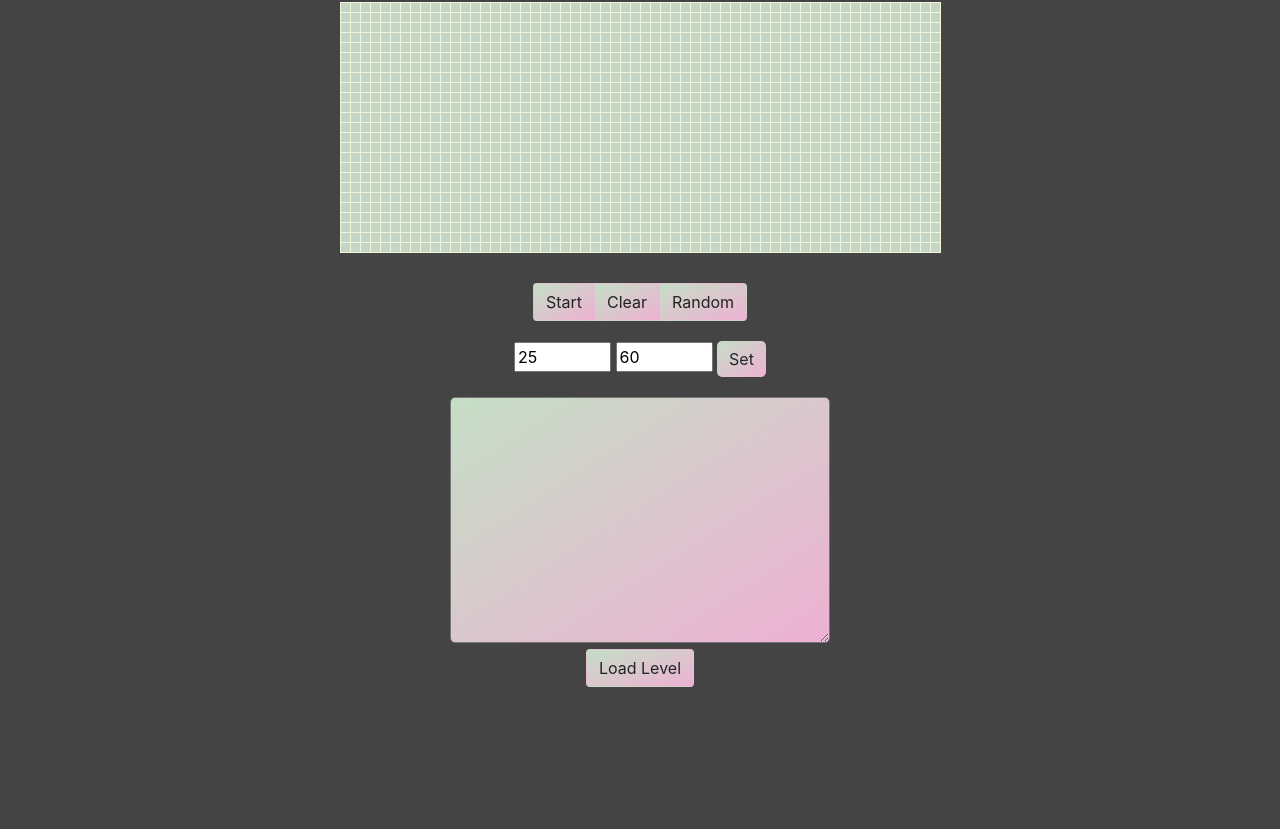
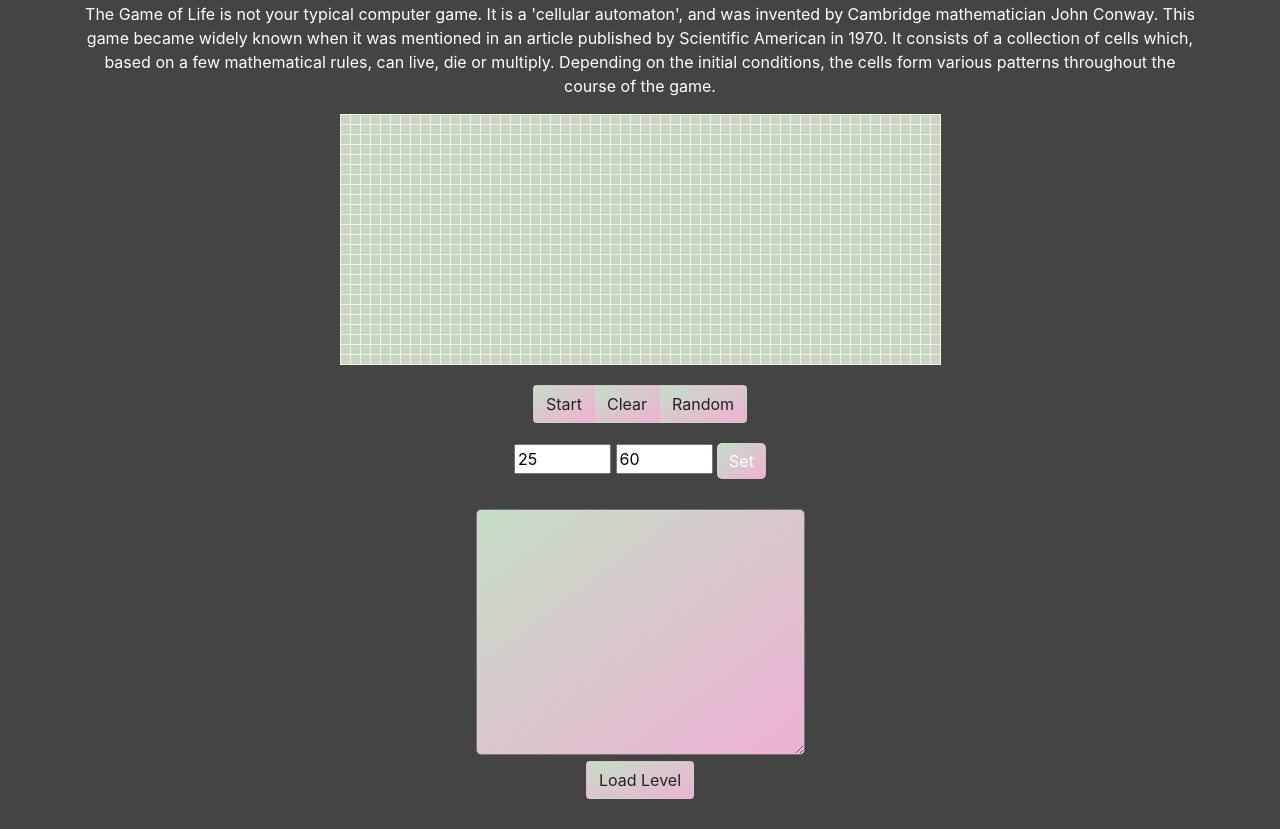
Before and after one commit to dguer/fhwn_web19_2, a website: page src/index.html in a window 1280 px wide. Shown: the part 84-913 px from the top of the page. Before the commit the page ends 801 px from the top, so only its background shows below. Drawn offline with nearby package versions, Linux system fonts and the light colour scheme; files that its build step writes are made by us from their sources.

Commit message:
added meta data

```diff
--- a/src/index.html
+++ b/src/index.html
@@ -4,6 +4,8 @@
 <head>
     <meta charset="UTF-8" />
     <title>The Game of Life</title>
+    <meta http-equiv="X-UA-Compatible" content="IE=edge">
+    <meta name="viewport" content="width=device-width, initial-scale=1">
     <script src="https://ajax.googleapis.com/ajax/libs/jquery/3.4.1/jquery.min.js"></script>
     <script src="https://cdnjs.cloudflare.com/ajax/libs/popper.js/1.14.7/umd/popper.min.js"></script>
     <script src="https://maxcdn.bootstrapcdn.com/bootstrap/4.3.1/js/bootstrap.min.js"></script>
@@ -11,23 +13,39 @@
     <link rel="stylesheet" href="css/style.css">
     <link rel="icon" href="favicon.ico" type="image/x-icon">
     <script src="js/code.js"></script>
+
 </head>
 
 <body>
+
     <div class="padding">
         <div class="container">
+
             <div class="row">
                 <div class="col-lg-12">
-                    <h1>The Game of Life</h1>
+
+                    <h1>Conway's Game of Life</h1>
+                    <p>The Game of Life is not your typical computer game. It is a 'cellular automaton', and was
+                        invented by
+                        Cambridge mathematician John Conway.
+                        This game became widely known when it was mentioned in an article published by Scientific
+                        American
+                        in 1970. It consists of a collection of cells which, based on a few mathematical rules, can
+                        live,
+                        die or multiply. Depending on the initial conditions, the cells form various patterns throughout
+                        the
+                        course of the game.</p>
+
                     <div id="gridContainer">
 
                     </div>
-                </div>
-            </div>
+
+
+
                 </div>
             </div>
             <div class="padding">
-        <div class="container">
+                <div class="col-lg-12">
                     <div class="row">
                         <div class="col-lg-12">
                             <div class="btn-group">
@@ -37,31 +55,43 @@
                             </div>
                         </div>
                     </div>
+
                 </div>
+
             </div>
+
             <div class="padding">
-        <div class="container">
+                <div class="col-lg-12">
+
                     <div class="row">
                         <div class="col-lg-12">
                             <div class="setsize">
                                 <div class="col">
-                            <input type="number" min="10" max="600" value="25" id="heightIn" placeholder="Height">
+                                    <input type="number" min="10" max="600" value="25" id="heightIn"
+                                        placeholder="Height">
                                     <input type="number" min="10" max="600" value="60" id="widthIn" placeholder="Width">
-                            <button type="button" class="btn btn-xs" onclick="setSize();" id="size">Set</button>
+                                    <button type="button" class="btn btn-xs btn-success" onclick="setSize();"
+                                        id="size">Set</button>
                                 </div>
                             </div>
                         </div>
                     </div>
+
+                </div>
+
             </div>
         </div>
+
+    </div>
+
+
     <div class="padding">
         <div class="container">
             <div class="row">
                 <div class="col-lg-12">
                     <div class="levels">
-                        <textarea name="level" id="level" cols="35" rows="10"></textarea><br>
+                        <textarea name="level" id="level" cols="30" rows="10"></textarea><br>
                         <button type="button" class="btn btn-xs" onclick="levelChange();">Load Level</button>
-
                     </div>
                 </div>
             </div>
--- a/src/sass/style.scss
+++ b/src/sass/style.scss
@@ -13,6 +13,8 @@ h1 {
     display: flex;
   align-items: center;
   justify-content: center;
+
+  width:100% !important;
 }
 
 #row {
@@ -74,3 +76,7 @@ td.live {
 .padding {
     padding: 10px 0;
 }
+
+p{
+    color: white;
+}
```
Also changed, not shown: dist/css/style.css, dist/index.html. Lines whose indentation alone changed are shown as unchanged.
